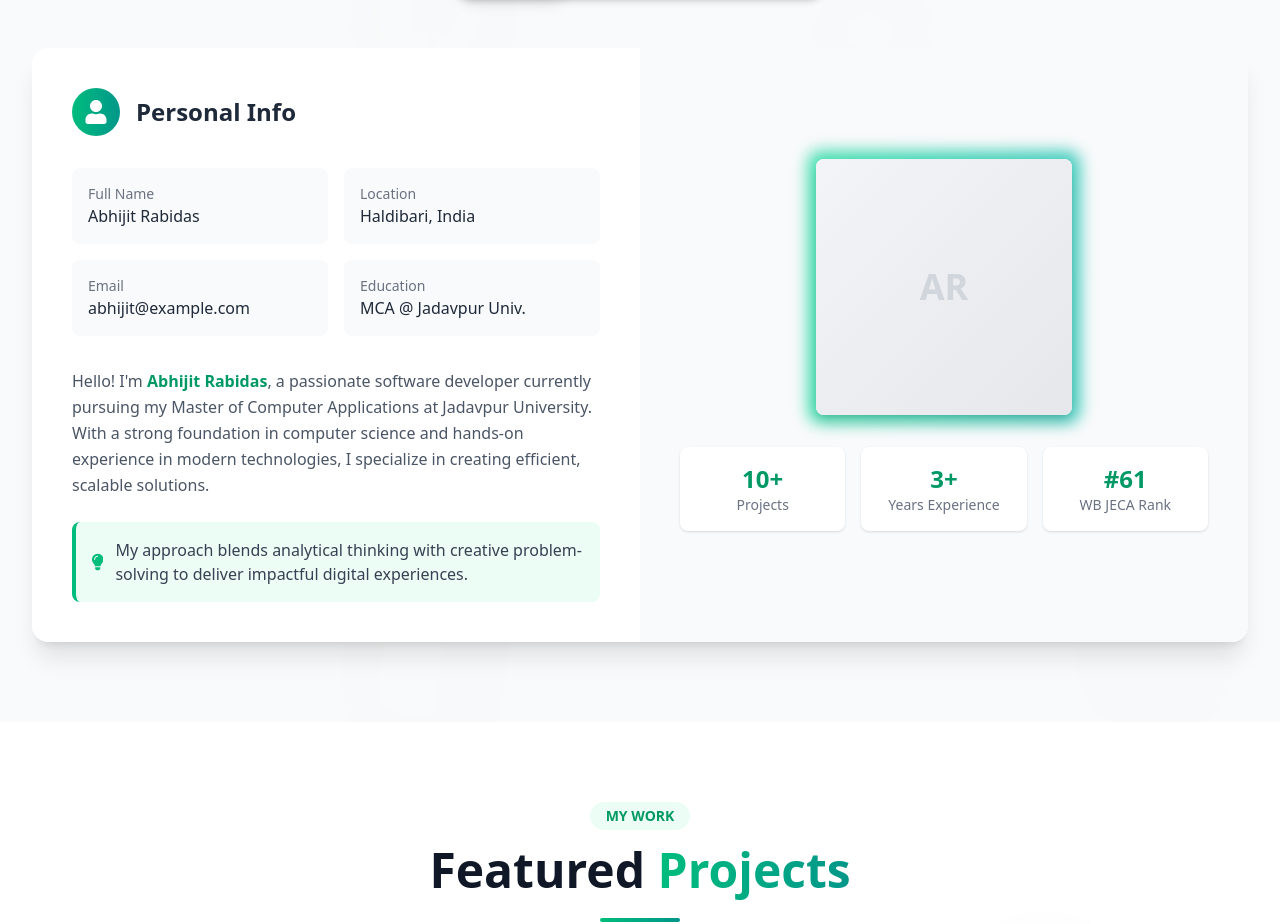
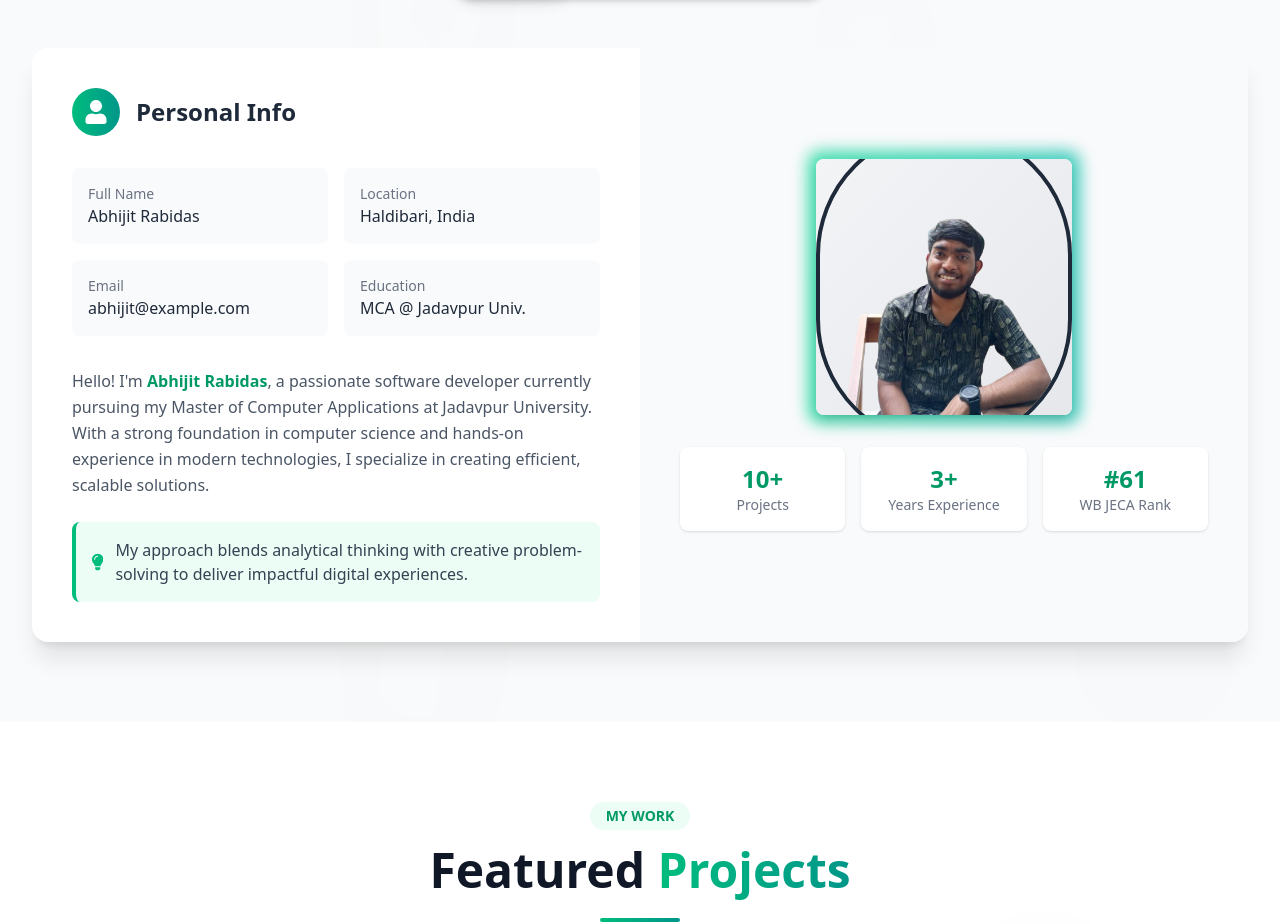
Before and after one commit to tesu123/website2, a React (Vite) app: page / in a window 1280 px wide. Shown: the part 1112-2036 px from the top of the page. Built offline with nearby package versions, Linux system fonts and the light colour scheme.

Commit message:
edit about

```diff
--- a/src/About.jsx
+++ b/src/About.jsx
@@ -6,6 +6,8 @@ import {
   FaCode,
   FaLightbulb,
 } from "react-icons/fa";
+
+import image from "./assets/images/image.png";
 
 function About() {
   const [activeTab, setActiveTab] = useState("about");
@@ -163,9 +165,11 @@ function About() {
                   <div className="absolute -inset-2 bg-gradient-to-r from-emerald-400 to-teal-500 rounded-xl blur opacity-75 group-hover:opacity-100 transition duration-500"></div>
                   <div className="relative bg-white dark:bg-gray-800 rounded-lg overflow-hidden shadow-lg">
                     <div className="h-64 w-64 bg-gradient-to-br from-gray-100 to-gray-200 dark:from-gray-700 dark:to-gray-800 flex items-center justify-center">
-                      <span className="text-4xl font-bold text-gray-300 dark:text-gray-600">
-                        AR
-                      </span>
+                      <img
+                        src={image}
+                        alt="Abhijit Rabidas"
+                        className="w-64 h-64 sm:w-80 sm:h-80 rounded-full object-cover border-4 border-gray-800 group-hover:border-transparent transition-all duration-500"
+                      />
                     </div>
                   </div>
                 </div>
```
